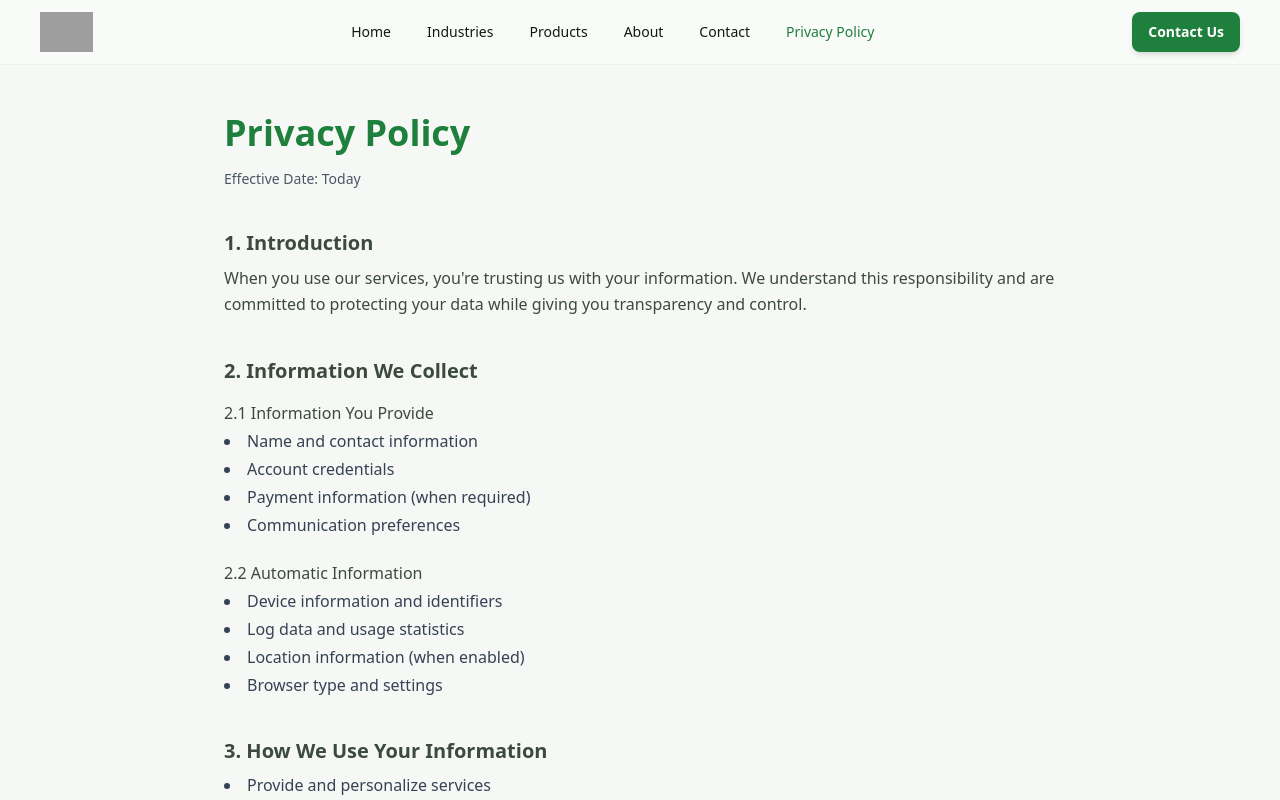
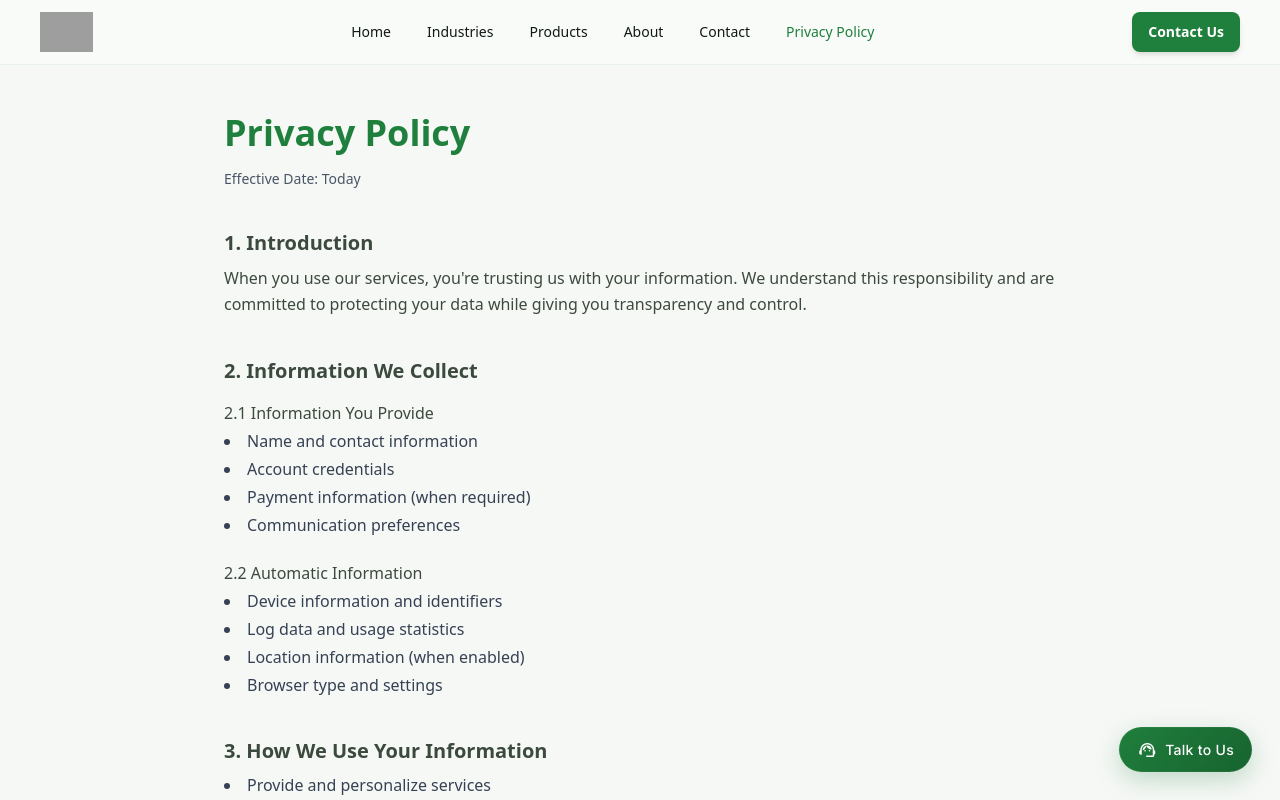
Before and after one commit to pritharai/PujabBulls, a React (Vite) app in the folder PunjabBulls/: page /privacy-policy in a window 1280 px wide. Shown: the top 800 px of the page. Built offline with nearby package versions, Linux system fonts and the light colour scheme; grey boxes are pictures that could not be loaded.

Commit message:
chatbot added

```diff
--- a/PunjabBulls/index.html
+++ b/PunjabBulls/index.html
@@ -6,7 +6,8 @@
     <meta name="viewport" content="width=device-width, initial-scale=1.0" />
 
     <title>
-      PunjabBulls Technology Pvt. Ltd. | ERP & Digital Transformation Company in Delhi, Ludhiana, Chandigarh, Mumbai & Noida
+      PunjabBulls Technology Pvt. Ltd. | ERP & Digital Transformation Company in
+      Delhi, Ludhiana, Chandigarh, Mumbai & Noida
     </title>
 
     <meta
@@ -23,14 +24,20 @@
     <meta name="robots" content="index, follow" />
 
     <!-- Open Graph -->
-    <meta property="og:title" content="PunjabBulls | ERP & Digital Transformation Experts in India" />
+    <meta
+      property="og:title"
+      content="PunjabBulls | ERP & Digital Transformation Experts in India"
+    />
     <meta
       property="og:description"
       content="Enterprise ERP, CRM, cloud migration and digital consulting services delivered across Delhi, Ludhiana, Chandigarh, Mumbai and Noida."
     />
     <meta property="og:type" content="website" />
     <meta property="og:url" content="https://www.punjabbulls.com" />
-    <meta property="og:image" content="https://www.punjabbulls.com/og-image.jpg" />
+    <meta
+      property="og:image"
+      content="https://www.punjabbulls.com/og-image.jpg"
+    />
 
     <!-- Twitter -->
     <meta name="twitter:card" content="summary_large_image" />
@@ -53,16 +60,19 @@
           "contactType": "customer service",
           "areaServed": "IN"
         },
-  "sameAs": [
-    "https://www.linkedin.com/company/punjabbulls"
-  ]
+        "sameAs": ["https://www.linkedin.com/company/punjabbulls"]
       }
     </script>
+
+   <link rel="canonical" href="https://www.punjabbulls.com/" />
+<link rel="preconnect" href="https://copilotstudio.microsoft.com" crossorigin />
+
 
 
   </head>
   <body>
     <div id="root"></div>
     <script type="module" src="/src/main.jsx"></script>
+
   </body>
 </html>
--- a/PunjabBulls/src/App.jsx
+++ b/PunjabBulls/src/App.jsx
@@ -11,6 +11,7 @@ import Products from "./Pages/Products";
 import About from "./Pages/About";
 import Contact from "./Pages/Contact";
 import PrivacyPolicy from "./Pages/Privacy";
+import Chatbot from "./components/Chatbot/Chatbot";
 import ScrollToTop from "./components/Layout/ScrollToTop";
 
 function App() {
@@ -35,7 +36,7 @@ function App() {
 
   return (
     <>
-    < ScrollToTop />
+    <ScrollToTop />
     <Routes>
       <Route element={<Layout />}>
         <Route path="/" element={<Home />} />
@@ -47,6 +48,7 @@ function App() {
         <Route path="/privacy-policy" element={<PrivacyPolicy />} />
       </Route>
     </Routes>
+     <Chatbot />
     </>
   );
 }
--- /dev/null
+++ b/PunjabBulls/src/components/Chatbot/Chatbot.jsx
@@ -0,0 +1,51 @@
+import React, { useState } from "react";
+
+const Chatbot = () => {
+  const [open, setOpen] = useState(false);
+
+  return (
+    <>
+      {/* Floating Button */}
+      <button
+  onClick={() => setOpen(!open)}
+  className={`pb-chat-trigger ${open ? "active" : ""}`}
+>
+  <span className="material-symbols-outlined pb-chat-icon">
+    support_agent
+  </span>
+  <span className="pb-chat-text">Talk to Us</span>
+</button>
+
+
+      {/* Chat Window */}
+      {open && (
+        <div
+          style={{
+            position: "fixed",
+            bottom: "80px",
+            right: "20px",
+            width: "350px",
+            height: "500px",
+            backgroundColor: "#fff",
+            borderRadius: "12px",
+            overflow: "hidden",
+            boxShadow: "0 10px 30px rgba(0,0,0,0.2)",
+            zIndex: 1000,
+          }}
+        >
+          <iframe
+            src="https://copilotstudio.microsoft.com/environments/Default-727e4592-c258-41a4-8c60-073ef0a7f040/bots/copilots_header_e1d2b/webchat?__version__=2"
+            title="Chatbot"
+            style={{
+              width: "100%",
+              height: "100%",
+              border: "none",
+            }}
+          />
+        </div>
+      )}
+    </>
+  );
+};
+
+export default Chatbot;
--- a/PunjabBulls/src/index.css
+++ b/PunjabBulls/src/index.css
@@ -50,3 +50,83 @@
   background-image: radial-gradient(#1f7f3c22 1px, transparent 1px);
   background-size: 32px 32px;
 }
+
+/* ============================= */
+/* PunjabBulls Premium Chat Button */
+/* ============================= */
+
+.pb-chat-trigger {
+  position: fixed;
+  bottom: 28px;
+  right: 28px;
+  display: flex;
+  align-items: center;
+  gap: 8px;
+
+  background: linear-gradient(
+    135deg,
+    var(--color-primary),
+    #17632f
+  );
+
+  color: white;
+  padding: 12px 18px;
+  border-radius: var(--radius-full);
+
+  font-family: var(--font-family-display);
+  font-weight: 500;
+  font-size: 14px;
+  letter-spacing: 0.3px;
+
+  border: none;
+  cursor: pointer;
+  z-index: 1000;
+
+  box-shadow:
+    0 8px 25px rgba(31, 127, 60, 0.25),
+    0 0 0 1px rgba(255, 255, 255, 0.05) inset;
+
+  backdrop-filter: blur(8px);
+
+  transition:
+    transform 0.25s ease,
+    box-shadow 0.25s ease,
+    background 0.3s ease;
+}
+
+/* Hover Effect */
+.pb-chat-trigger:hover {
+  transform: translateY(-3px);
+  box-shadow:
+    0 12px 35px rgba(31, 127, 60, 0.35);
+}
+
+/* Active Click Effect */
+.pb-chat-trigger:active {
+  transform: scale(0.96);
+}
+
+/* Icon Styling */
+.pb-chat-icon {
+  font-size: 20px;
+  transition: transform 0.3s ease;
+}
+
+/* Text */
+.pb-chat-text {
+  transition: opacity 0.3s ease;
+}
+
+/* When Open */
+.pb-chat-trigger.active {
+  background: var(--color-secondary);
+}
+
+.pb-chat-trigger.active .pb-chat-icon {
+  transform: rotate(180deg);
+}
+
+/* Entrance Animation */
+.pb-chat-trigger {
+  animation: fadeUp 0.8s ease forwards;
+}
```
Lines whose indentation alone changed are shown as unchanged.
